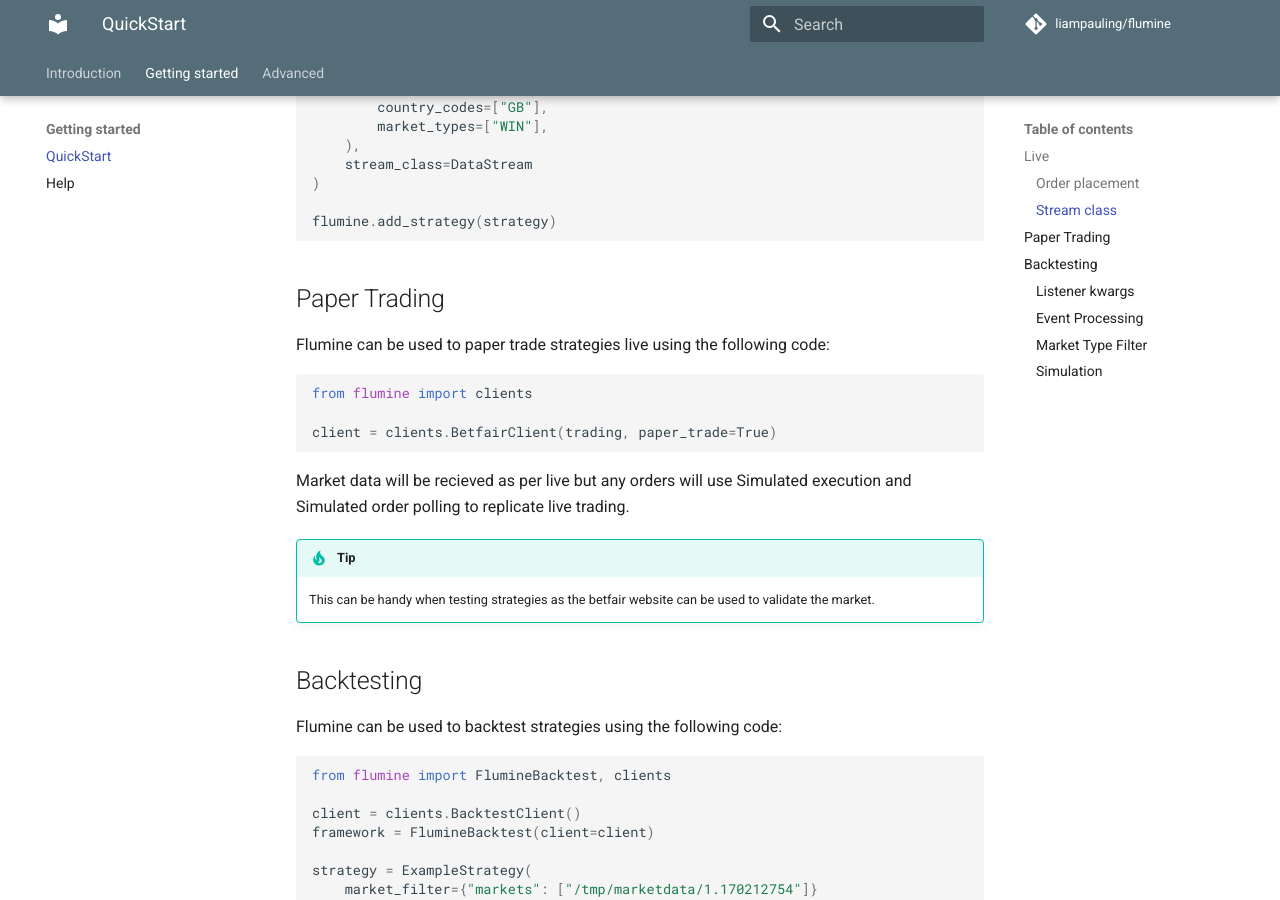
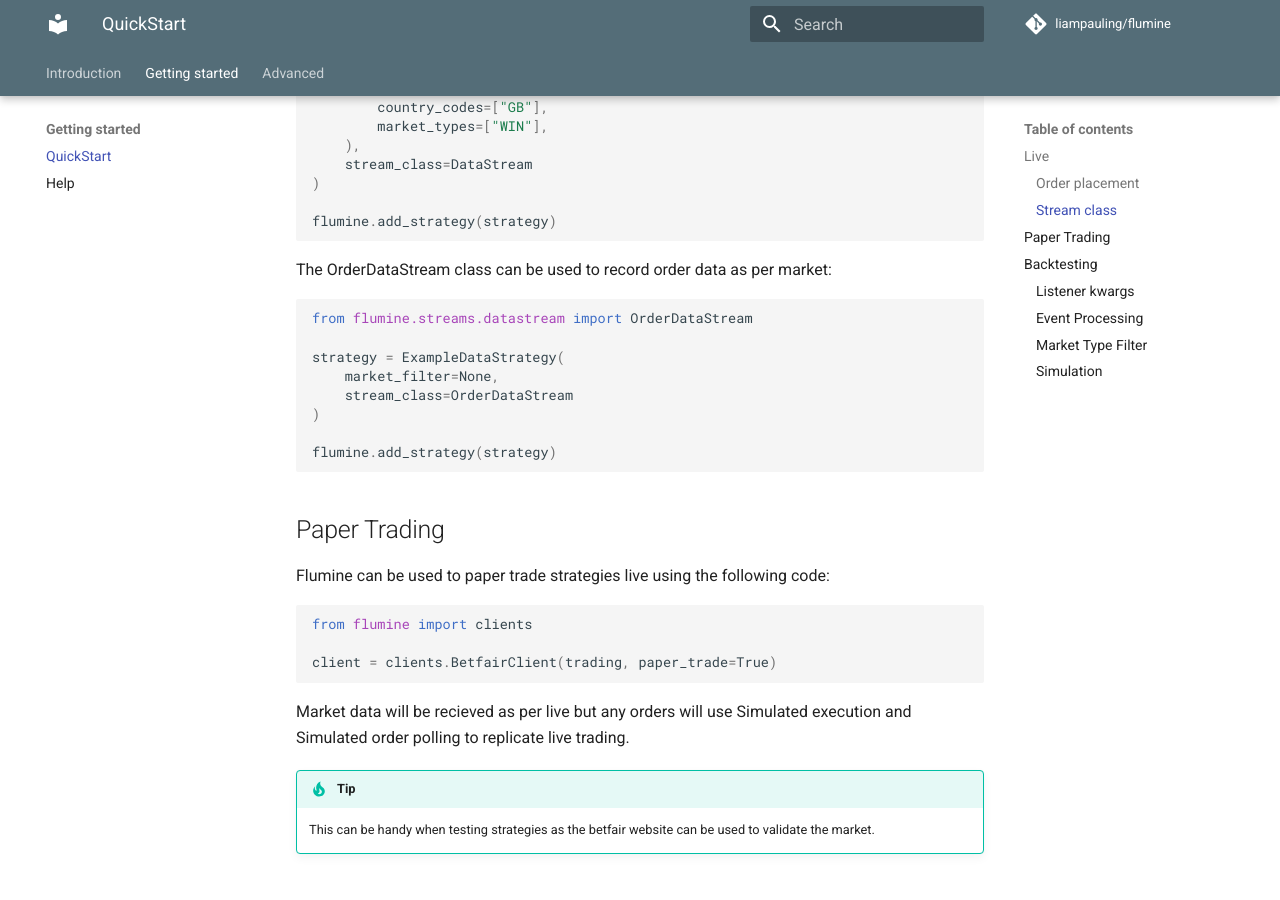
Before and after one commit to betcode-org/flumine, an MkDocs documentation site: the page built from docs/quickstart.md, in a window 1280 px wide and 900 px high, scrolled down 2715 px. Built offline with MkDocs 1.6.1 and Material for MkDocs 9.7.7, drawn with Linux system fonts in a browser that asks for light colours; comment, search, counter and statistics services are not loaded.

Commit message:
docs update faster

````diff
--- a/docs/quickstart.md
+++ b/docs/quickstart.md
@@ -135,6 +135,19 @@
 flumine.add_strategy(strategy)
 ```
 
+The OrderDataStream class can be used to record order data as per market:
+
+```python
+from flumine.streams.datastream import OrderDataStream
+
+strategy = ExampleDataStrategy(
+    market_filter=None,
+    stream_class=OrderDataStream
+)
+
+flumine.add_strategy(strategy)
+```
+
 ## Paper Trading
 
 Flumine can be used to paper trade strategies live using the following code:
````
Also changed, not shown: 1 other file.
